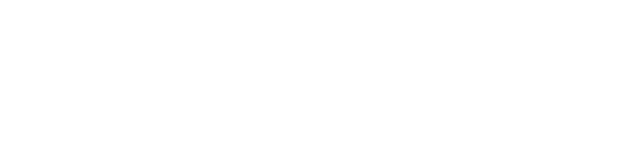
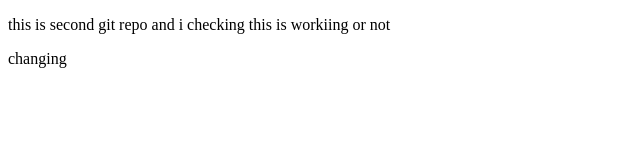
Before and after one commit to usemyown/secondrepo, a plain HTML site: page index.html in a window 1280 px wide. Shown: the whole page, without its empty margins (0-640 px from the left). Drawn offline with Linux system fonts and the light colour scheme.

Commit message:
changing

```diff
--- a/index.html
+++ b/index.html
@@ -6,6 +6,7 @@
     <title>Document</title>
 </head>
 <body>
-
+    <p>this is second git repo and i checking this is workiing or not </p>
+    <p>changing</p>
 </body>
 </html>
```
